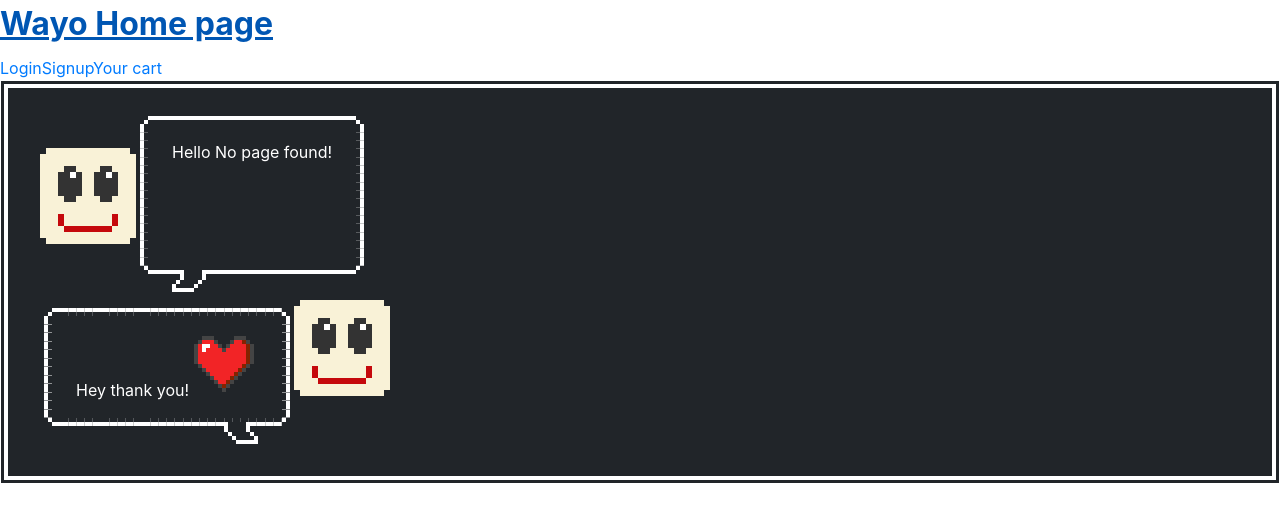
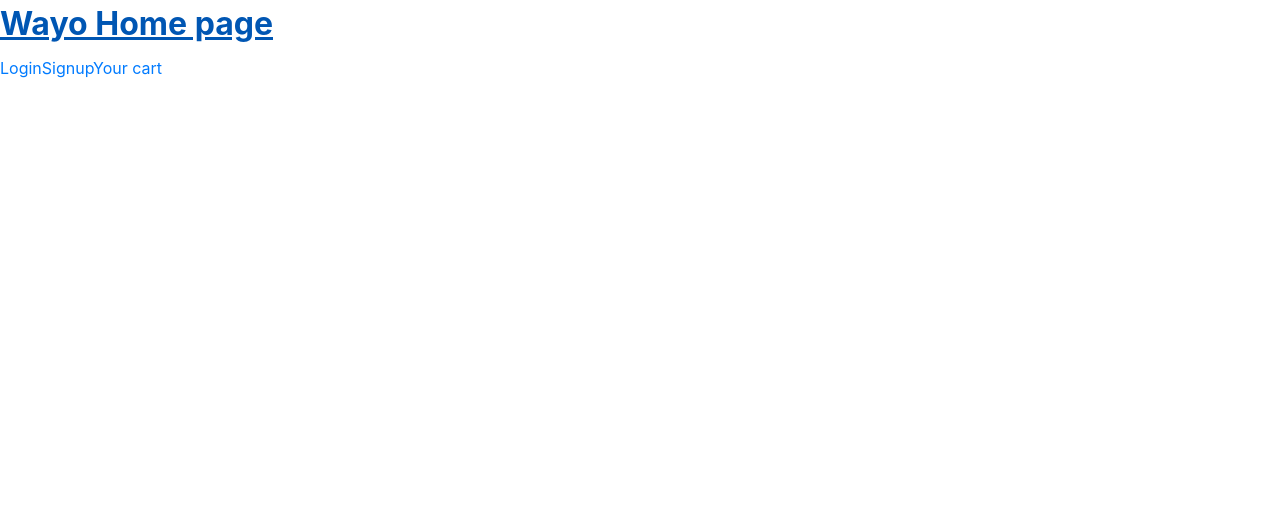
Before and after one commit to imjord/wayo, a React (Create React App) app in the folder client/: page /cart in a window 1280 px wide. Shown: the top 522 px of the page. Built offline with nearby package versions, Linux system fonts and the light colour scheme.

Commit message:
login and cart not rendering with routes

```diff
--- a/client/src/App.js
+++ b/client/src/App.js
@@ -3,7 +3,7 @@ import { BrowserRouter as Router, Route, Switch } from 'react-router-dom';
 import { ApolloProvider, ApolloClient, InMemoryCache, createHttpLink} from '@apollo/client';
 import SignUp from './pages/Signup';
 import Home from './pages/Home';
-import Login from './pages/Login';
+import Login from './pages/Login'
 import NoPage from './pages/NoPage';
 import CartDetail from './pages/CartDetail';
 import Nav from './components/Nav';
@@ -34,7 +34,7 @@ const client = new ApolloClient({
       <Route exact path="/signup" component={SignUp} />
       <Route exact path="Login" component={Login} />
       <Route exact path="cart" component={CartDetail} />
-      <Route component={NoPage} />
+      {/* <Route component={NoPage} /> */}
 
 
           </Switch>
--- a/client/src/components/Nav/index.js
+++ b/client/src/components/Nav/index.js
@@ -26,7 +26,7 @@ function Nav() {
     <>
       <Link to="/Login">Login</Link>
       <Link to="/signup">Signup</Link>
-      <Link to="cart">Your cart</Link>
+      <Link to="/cart">Your cart</Link>
     </>
   )}
     </nav>
--- a/client/src/pages/CartDetail.js
+++ b/client/src/pages/CartDetail.js
@@ -1,6 +1,6 @@
 import React from 'react';
 
-function CartDetail() {
+const CartDetail = () => {
     return(
         <div>
             this will be your checkout cart details mang!
```
